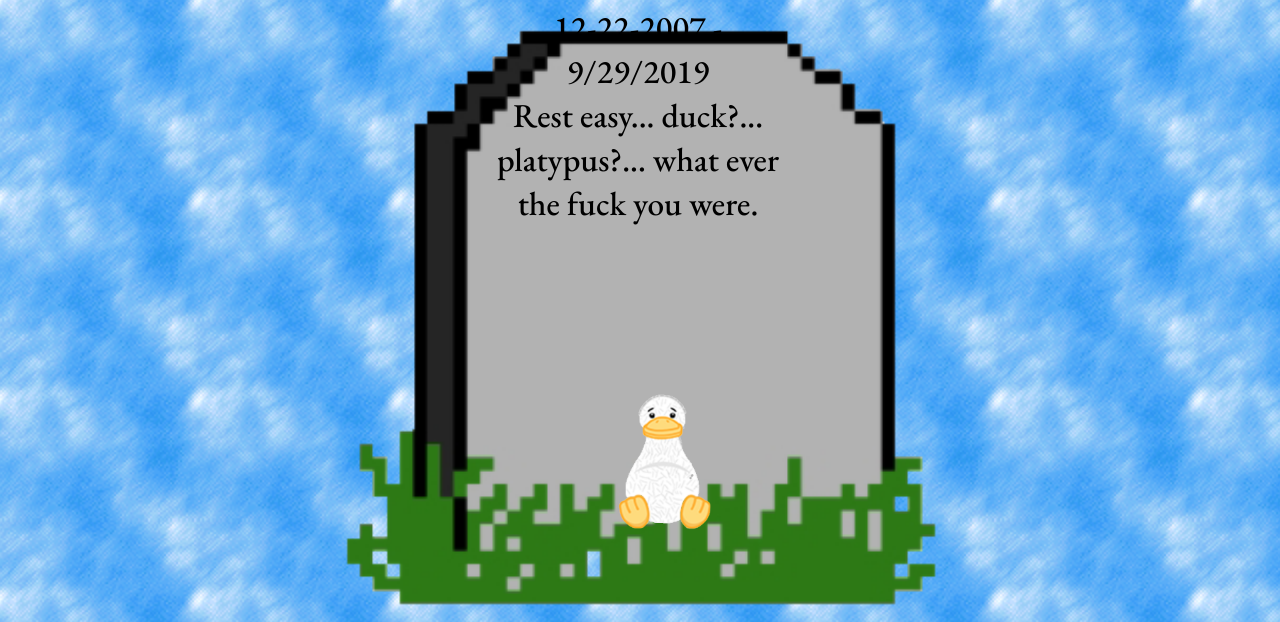
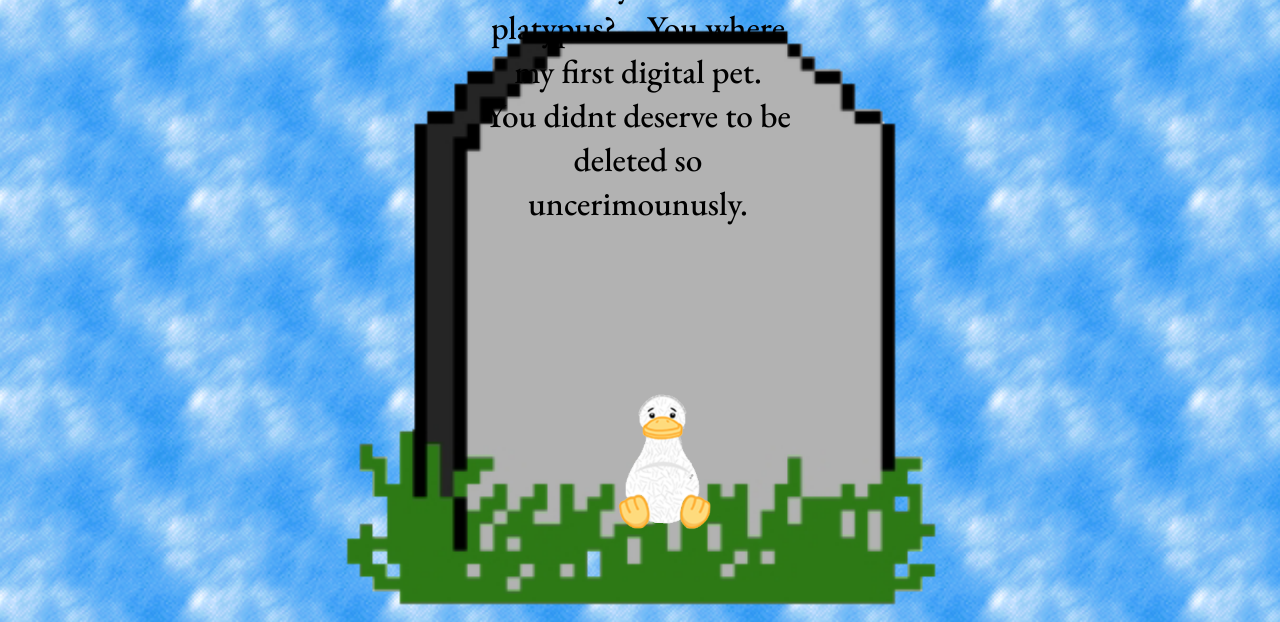
Before and after one commit to BenGlass22/Digital-Pet-Cemetary, a plain HTML site: page grave1.html in a window 1280 px wide. Shown: the top 622 px of the page. Drawn offline with nearby package versions, Linux system fonts and the light colour scheme.

Commit message:
Update grave1.html

```diff
--- a/grave1.html
+++ b/grave1.html
@@ -74,7 +74,7 @@
 <body>
   <div class="container">
   <img class="center" src="thegrave.png" alt="virtual grave stone">
-  <div class="textblock"> RIP<br>Goo-Goo <br> Web-Kinz <br> 12-22-2007 - 9/29/2019<br> Rest easy... duck?... platypus?... what ever the fuck you were. </div>
+  <div class="textblock"> RIP<br>Goo-Goo <br> Web-Kinz <br> 12-22-2007 - 9/29/2019<br> Rest easy... duck?... platypus?... You where my first digital pet.<br> You didnt deserve to be deleted so uncerimounusly.</div>
   </div>
   <div class="imageblock">  <img class="center3" src="plat.png" alt="webkinz platypus"/> </div>
   <img  align="left" src="flowers_144.gif"/>
```
